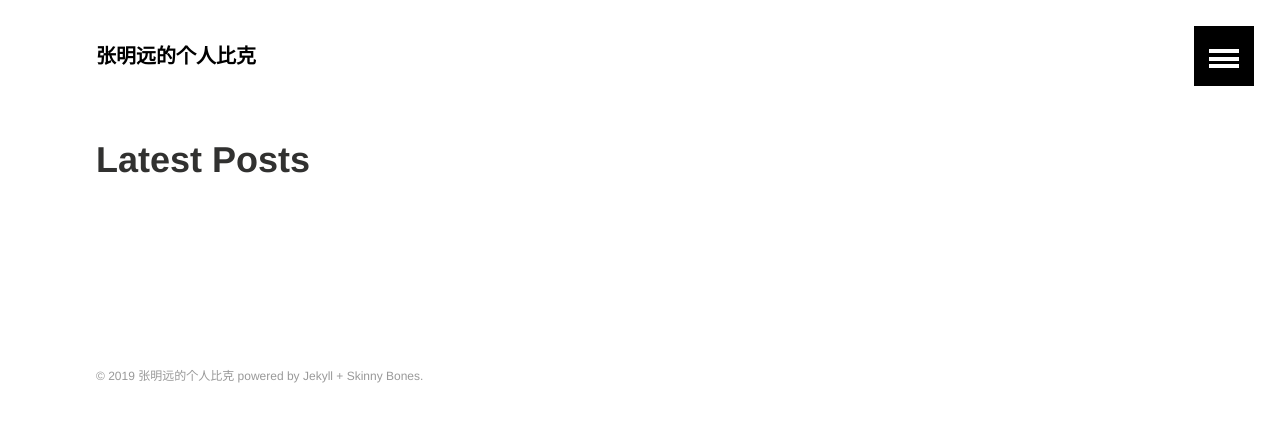
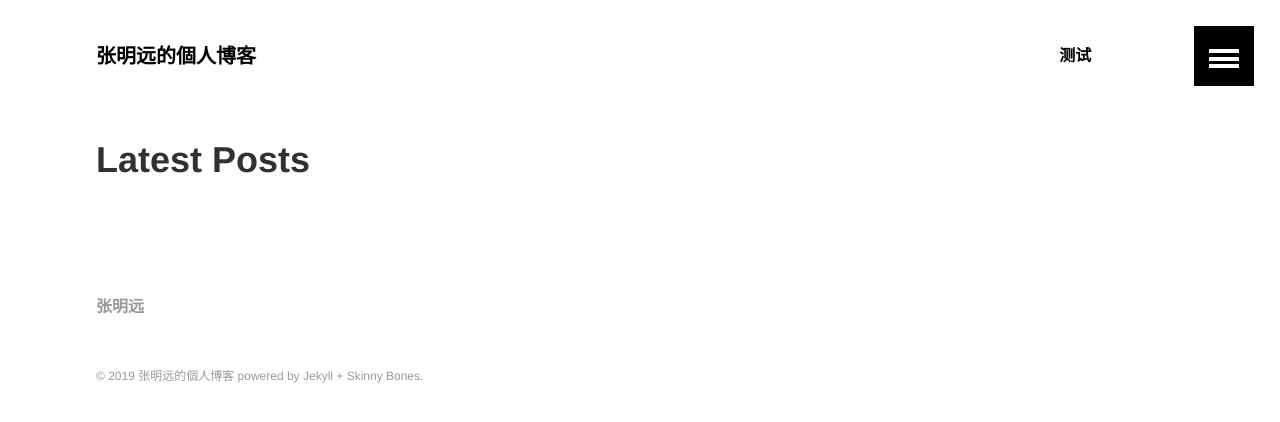
Before and after one commit to zmy1123347389/zmy1123347389.github.io, a Jekyll site: the page built from index.md, in a window 1280 px wide. Shown: the top 422 px of the page. Built offline with Jekyll 4.4.1, drawn with Linux system fonts in a browser that asks for light colours.

Commit message:
代码提交

```diff
--- a/_config.yml
+++ b/_config.yml
@@ -1,6 +1,6 @@
 # Site wide configuration
 
-title: "张明远的个人比克"
+title: "张明远的個人博客"
 description: "This is a description of my awesome site."
 logo: # 120x120 px default image used for Twitter summary card
 teaser: # 400x250 px default teaser image used in image archive grid
@@ -27,8 +27,8 @@ gems:
 # Site owner
 owner:
   name:
-  email:
-  twitter:
+  email: "zmy112334@gmail.163.com"
+  twitter: "zmy112334@gmail.com"
   google:
     ad-client:
     ad-slot:
--- a/_data/footer.yml
+++ b/_data/footer.yml
@@ -1,4 +1,4 @@
 # Footer navigation links
 
-- title:
-  url:
+- title: "张明远"
+  url: "https://zmy.leepeng.com.cn/"
--- a/_data/navigation.yml
+++ b/_data/navigation.yml
@@ -1,6 +1,6 @@
 # Site navigation links
 
-- title:
-  url:
+- title: "测试"
+  url: "www.baidu.com"
   excerpt:
-  image:
+  image: "https://mmistakes.github.io/skinny-bones-jekyll/images/wood-texture-1600x800.jpg"
```
